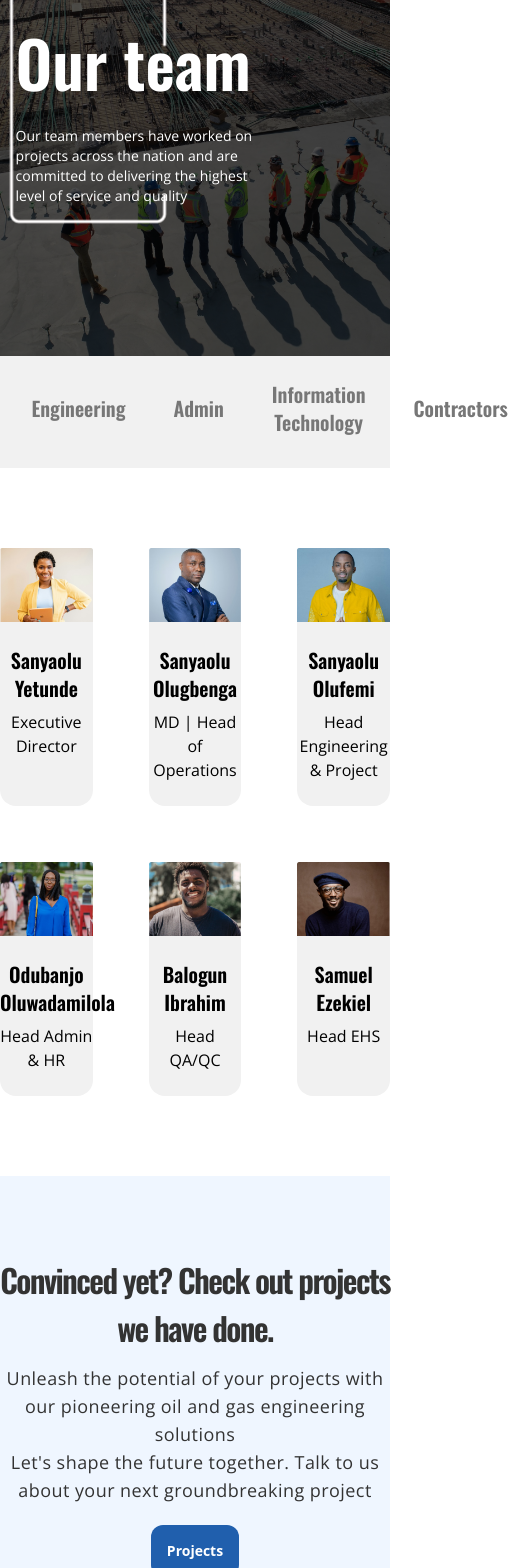
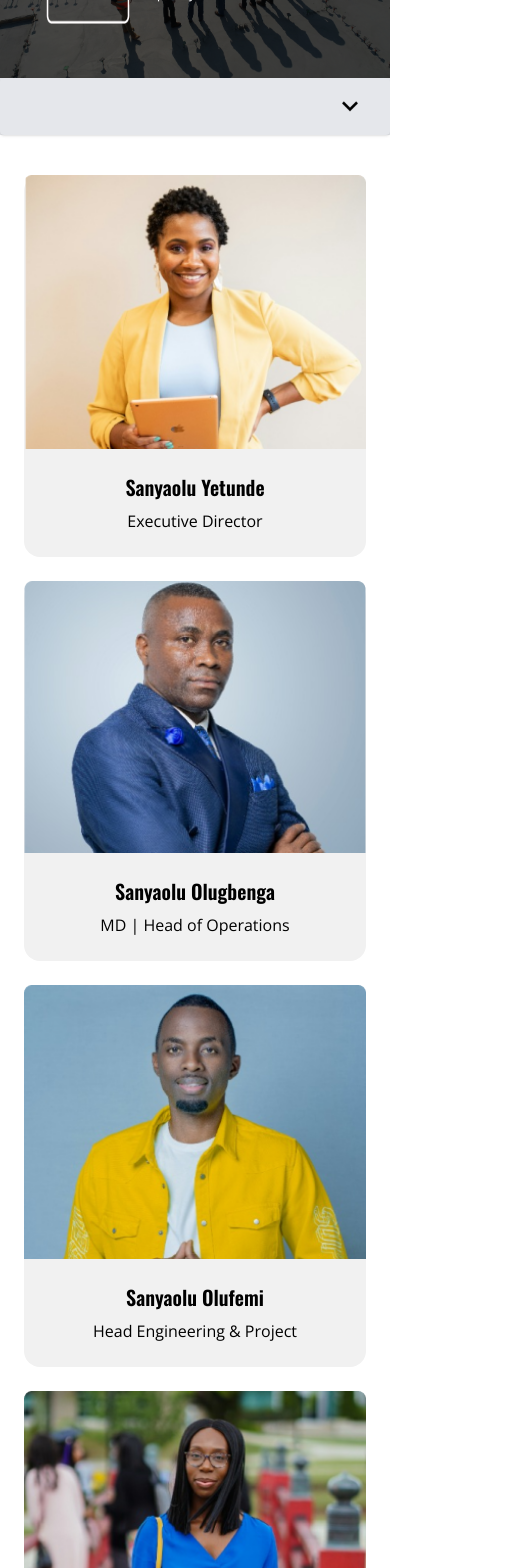
Before and after one commit to paddinghq/gasfleet-website-new, a Nuxt app: page /Ourteam in a window 390 px wide. Shown: the part 220-1788 px from the top of the page, 508 px wide, since content can reach past the window. Built offline with nearby package versions, Linux system fonts and the light colour scheme.

Commit message:
fix: our team page

```diff
--- a/components/Hero.vue
+++ b/components/Hero.vue
@@ -8,23 +8,23 @@ const props = defineProps({
   <div class="relative bg-[#f1f1f1]">
     <div v-for="Hero in Heros" :key="Hero.id">
       <NuxtImg
-      class="w-full filter brightness-[0.3] relative h-[476px] object-cover"
+      class="w-full filter brightness-[0.3] relative h-[298px] object-cover lg:h-[476px]"
       alt="ourteam-image"
       :src="Hero.img"
     />
-    <div class="container mx-auto relative bottom-64">
+    <div class="container mx-auto relative bottom-40 lg:bottom-64">
       <NuxtImg
-        class="absolute top-[50%] transform -translate-x-1/2 -translate-y-1/2 w-[157px] h-[247px]"
+        class="absolute top-[50%] transform -translate-x-1/2 -translate-y-1/2 w-[83px] h-[212px] md:w-[100px] md:left-28 lg:left-36 lg:w-[157px] lg:h-[247px]"
         :class="Hero.id === 2 ? 'left-[8.5rem]' : 'left-[5.5rem]'"
         :src="Hero.rectangle"
         alt="rectangle"
       />
       <div
-        class="text-white absolute top-[52%] transform -translate-x-1/2 -translate-y-1/2"
-        :class="Hero.id === 2 ? 'left-[41%]' : 'left-[36%]'"
+        class="text-white absolute top-[52%] left-[46%] transform -translate-x-1/2 -translate-y-1/2 md:left-[42%]"
+        :class="Hero.id === 2 ? 'lg:left-[41%]' : ''"
       >
-        <h1 class="font-semibold mt-5" :class="Hero.id === 10 ? 'text-5xl' : 'text-[64px]'">{{ Hero.title }}</h1>
-        <p class="mt-4 text-sm sans">{{ Hero.text }}</p>
+        <h1 class="font-semibold mt-5 text-[28px]" :class="Hero.id === 10 ? 'lg:text-5xl' : 'lg:text-[48px] xl:[64px]'">{{ Hero.title }}</h1>
+        <p class="mt-2 text-sm sans md:mt-4 lg:text-base xl:text-sm">{{ Hero.text }}</p>
       </div>
     </div>
     </div>
--- a/components/Management.vue
+++ b/components/Management.vue
@@ -48,14 +48,14 @@ const mappedArray = computed(() => {
 </script>
 
 <template>
-  <div class="grid grid-cols-3 gap-[3.5rem]">
+  <div class="grid grid-cols-1 gap-6 md:grid-cols-2 lg:grid-cols-3 lg:gap-10 xl:gap-16">
     <div
       v-for="(item, index) in mappedArray"
       :key="index"
       class="bg-[#f1f1f1] rounded-2xl"
     >
       <NuxtImg :src="item.NuxtImg" :alt="item.alt" class="w-full" />
-      <div class="text-center my-6">
+      <div class="text-center py-6">
         <h2 class="text-xl font-semibold">{{ item.name }}</h2>
         <p class="mt-2 sans text-base">{{ item.position }}</p>
       </div>
--- a/components/MultiPage.vue
+++ b/components/MultiPage.vue
@@ -34,7 +34,7 @@ const Heads = ref([
   },
 ]);
 
-const selectedHead = ref("");
+const selectedHead = ref("ECPM");
 const selectOpen = ref(false);
 
 const selectHead = (Head) => {
--- a/layouts/default.vue
+++ b/layouts/default.vue
@@ -45,9 +45,9 @@ h3 {
 <template>
   <div>
     <div class="scroll-smooth">
-      <Header />
+      <!-- <Header /> -->
       <slot></slot>
-      <Footer />
+      <!-- <Footer /> -->
     </div>
   </div>
 </template>
--- a/pages/Ourteam/index.vue
+++ b/pages/Ourteam/index.vue
@@ -39,6 +39,62 @@ const activeComponent = computed(() => {
 const activateTab = (tab) => {
   activeTab.value = tab;
 };
+
+const openTab = ref('false');
+
+const toggleTab = () => {
+  openTab.value = !openTab.value
+}
+
+const Tabs = ref([
+  {
+    name: "Mananagement",
+    tab: "mananagement",
+  },
+  {
+    name: "Engineering",
+    tab: "engineering",
+  },
+  {
+    name: "Admin",
+    tab: "admin",
+  },
+  {
+    name: "Information Technology",
+    tab: "it",
+  },
+  {
+    name: "Contractors",
+    tab: "contractors",
+  },
+]);
+
+const selectedTab = ref("");
+const selectOpen = ref(false);
+
+const selectTab = (Tab) => {
+  selectedTab.value = Tab.name;
+  selectOpen.value = false;
+  if (process.client) {
+    localStorage.setItem('selectedTab', selectedTab.value);
+  }
+};
+
+const tabChange = () => {
+  const selectedTabValue = selectedTab.value;
+  switch (selectedTabValue.value) {
+    case "engineering":
+      return Engineering;
+    case "admin":
+      return Admin;
+    case "it":
+      return InformationTechnology;
+    case "contractors":
+      return Contractors;
+    default:
+      return Management;
+  }
+};
 </script>
 
 <template>
@@ -46,7 +102,22 @@ const activateTab = (tab) => {
     <div class="relative bg-[#f1f1f1]">
       <Hero :Heros="Heros" />
 
-      <div class="flex gap-12 items-center justify-center pb-8 pt-6">
+      <div class="relative inline-block w-full bg-gray-200 lg:hidden">
+        <select
+          v-model="selectedTab"
+          @change="tabChange"
+          class="block appearance-none w-full bg-gray-200 px-6 py-4 rounded shadow leading-tight font-medium text-xl oswald cursor-pointer text-sky-700 transition-all hover:text-sky-700 focus:outline-none focus:shadow-outline duration-300"
+        >
+          <option disabled :value="selectedTab">{{ selectedTab }}</option>
+          <option class="font-medium text-xl oswald text-white cursor-pointer transition-all hover:text-sky-700 active:text-sky-700 focus:text-sky-700" :value="Tab.name" v-for="Tab in Tabs" :key="Tab">
+            {{ Tab.name }}
+          </option>
+        </select>
+        <img src="../../public/down.png" class="absolute w-8 top-3 right-6" alt="down">
+      </div>
+
+      <div class="hidden gap-12 flex-col items-center justify-center pb-8 pt-6 lg:flex lg:flex-row">
+        <span @click="toggleTab">
           <button
             class="text-[#777777] border-none font-semibold text-xl oswald focus:text-[#205FAD] focus:underline focus:underline-offset-8 focus:decoration-4"
             @click="activateTab('management')"
@@ -58,7 +129,10 @@ const activateTab = (tab) => {
           >
             Management
           </button>
+        </span>
+
         <button
+          v-if="openTab"
           class="text-[#777777] border-none font-semibold text-xl oswald focus:text-[#205FAD] focus:underline focus:underline-offset-8 focus:decoration-4"
           @click="activeTab = 'engineering'"
           :class="{ active: activeTab === 'engineering' }"
@@ -66,6 +140,7 @@ const activateTab = (tab) => {
           Engineering
         </button>
         <button
+          v-if="openTab"
           class="text-[#777777] border-none font-semibold text-xl oswald focus:text-[#205FAD] focus:underline focus:underline-offset-8 focus:decoration-4"
           @click="activeTab = 'admin'"
           :class="{ active: activeTab === 'admin' }"
@@ -73,6 +148,7 @@ const activateTab = (tab) => {
           Admin
         </button>
         <button
+          v-if="openTab"
           class="text-[#777777] border-none font-semibold text-xl oswald focus:text-[#205FAD] focus:underline focus:underline-offset-8 focus:decoration-4"
           @click="activeTab = 'it'"
           :class="{ active: activeTab === 'it' }"
@@ -80,6 +156,7 @@ const activateTab = (tab) => {
           Information Technology
         </button>
         <button
+          v-if="openTab"
           class="text-[#777777] border-none font-semibold text-xl oswald focus:text-[#205FAD] focus:underline focus:underline-offset-8 focus:decoration-4"
           @click="activeTab = 'contractors'"
           :class="{ active: activeTab === 'contractors' }"
@@ -89,27 +166,27 @@ const activateTab = (tab) => {
       </div>
     </div>
 
-    <div class="container mx-auto py-20">
+    <div class="container mx-auto px-6 py-10 lg:px-10 lg:py-20 xl:px-0">
       <component :is="activeComponent" />
     </div>
 
-    <div class="bg-[#eff6ff] text-center py-20">
-      <div class="container mx-auto">
-        <h2 class="text-[#333333] text-[32px] font-semibold tracking-tighter">
+    <div class="bg-blue-100">
+      <div class="container mx-auto py-10 px-6 text-center lg:py-16">
+        <h2 class="font-semibold text-xl lgtext-2xl xl:text-[32px]">
           Convinced yet? Check out projects we have done.
         </h2>
-        <div class="text-[#333333] mt-3 text-lg tracking-wide">
-          <p class="text-lg">
+        <p class="w-full mx-auto my-6 lg:w-3/4 xl:text-lg">
           Unleash the potential of your projects with our pioneering oil and gas
           engineering solutions<br />Let's shape the future together. Talk to us
           about your next groundbreaking project
         </p>
-        </div>
+        <NuxtLink to="project">
           <button
-          class="bg-[#205FAD] p-[1rem] font-semibold text-sm rounded-xl border-none text-white mt-[1.3rem] hover:bg-[#66a1ea] transition-all"
+            class="py-3 px-4 text-white bg-blue-800 font-semibold text-sm rounded-xl hover:bg-blue-500 transition-all"
           >
             Projects
           </button>
+        </NuxtLink>
       </div>
     </div>
   </div>
```
Lines whose indentation alone changed are shown as unchanged.
